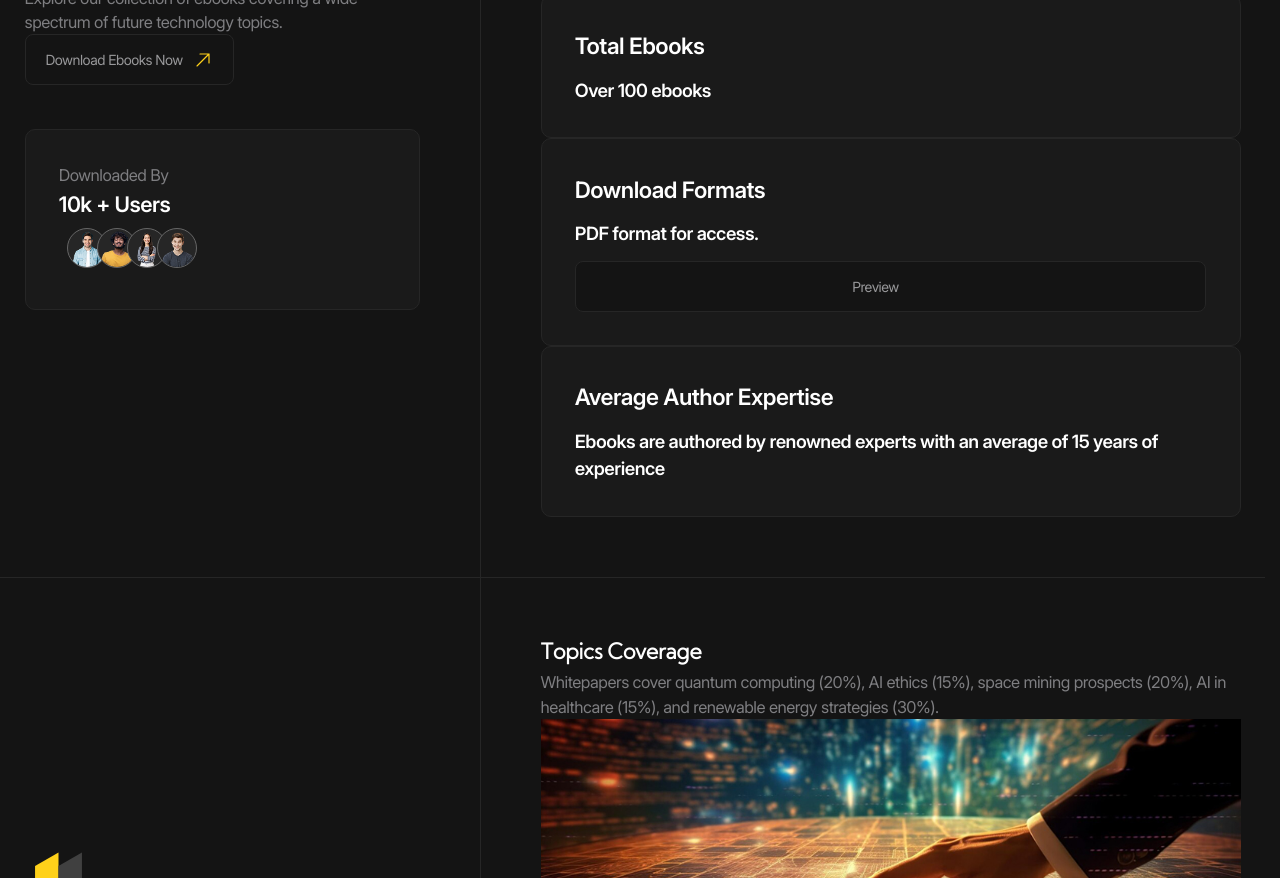
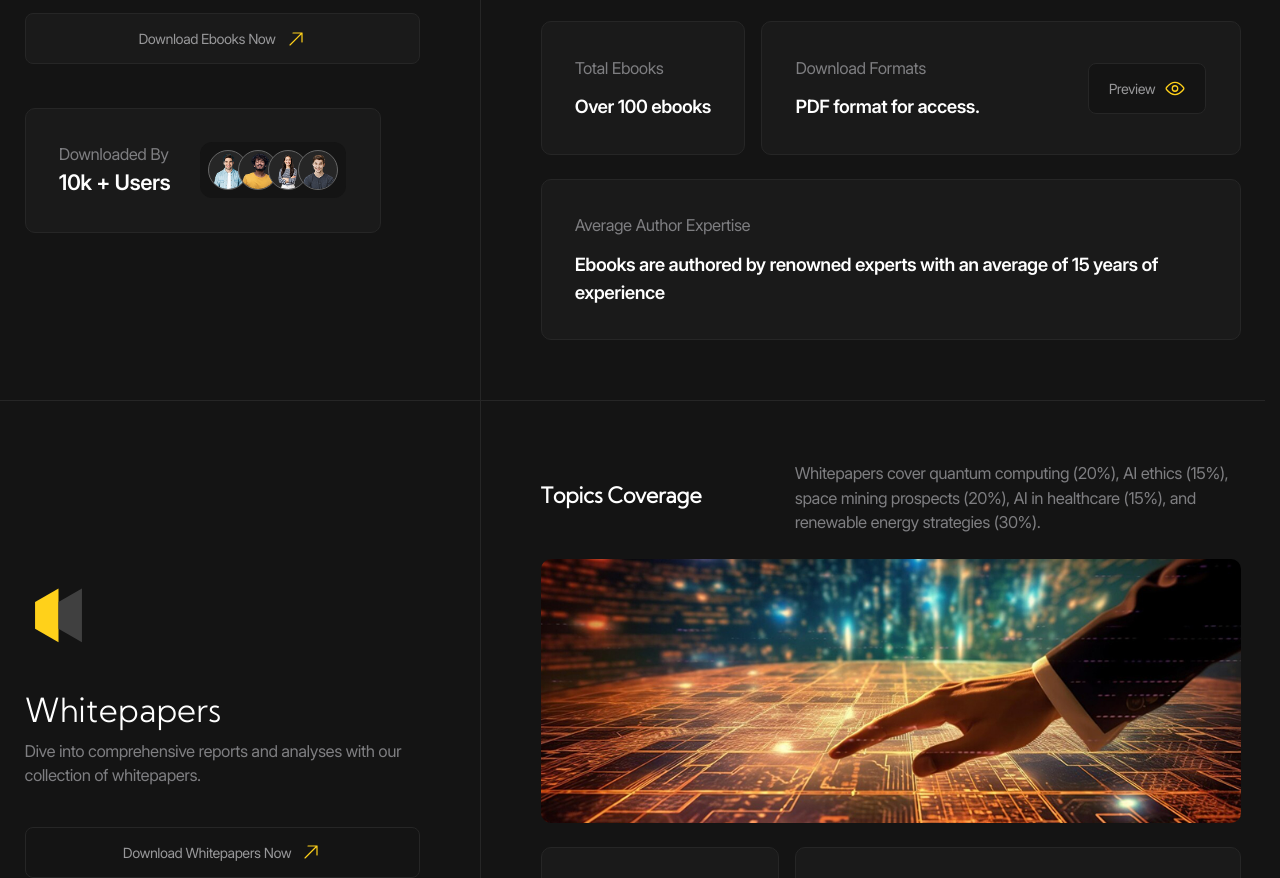
Before and after one commit to viktort1985/future-tech, a website with bundled scripts: page index.html in a window 1280 px wide. Shown: the part 726-1604 px from the top of the page. Built offline with nearby package versions, Linux system fonts and the light colour scheme.

Commit message:
section resources is complited

```diff
--- a/index.html
+++ b/index.html
@@ -760,7 +760,7 @@
                                         <p>Explore our collection of ebooks covering a wide spectrum of future technology topics.</p>
                                     </div>
                                 </div>
-                                <a href="" class="card__preview-link button button--dark-gray">
+                                <a href="" class="card__preview-link button button--dark-grey">
                                     <span class="icon icon--yellow-arrow">Download Ebooks Now</span>
                                 </a>
                             </div>
--- a/styles/blocks/_button.scss
+++ b/styles/blocks/_button.scss
@@ -1,7 +1,7 @@
 @use '../helpers' as *;
 
 .button {
-  display-inline: flex;
+  display: inline-flex;
   justify-content: center;
   padding: rem(18)  rem(24);
   font-size: rem(18);
@@ -31,4 +31,8 @@
     border-color: var(--color-accent);
     border-radius: rem(8);
   }
+
+  &--dark-grey {
+    background-color: var(--color-dark-10);
+  }
 }
--- a/styles/blocks/_card.scss
+++ b/styles/blocks/_card.scss
@@ -32,9 +32,13 @@
       border-bottom: var(--border);
     }
 
-    &__main {
+    &-main {
       display: grid;
       row-gap: fluid(50, 24);
+
+      @include tablet {
+        justify-content: start ;
+      }
     }
 
     &-icon {
@@ -47,7 +51,7 @@
     padding-right: 0;
 
     @include tablet {
-      padding: rem(30) rem(16);
+      padding: rem(30) 0;
     }
   }
 
@@ -62,6 +66,18 @@
         grid-template-columns: 1fr;
       }
     }
+
+    &--2-cols-alt {
+      gap: rem(30) rem(20);
+
+      @include laptop {
+        gap: rem(24) rem(16);
+      }
+
+      @include mobile-above {
+        grid-template-columns: auto 1fr;
+      }
+    }
   }
 
   &__cell {
@@ -69,5 +85,43 @@
     flex-direction: column;
     justify-content: start;
     row-gap: fluid(20, 4);
+
+    &:has(> *:only-child) {
+      justify-content: center;
+    }
+
+    &:has(.card__cell-link) {
+      display: grid;
+      grid-template-columns: 1fr auto;
+      grid-template-areas:
+        'other link'
+        'other link';
+      align-items: center;
+      column-gap: rem(20);
+    }
+
+    &--wide {
+      grid-column: -1 / 1;
+    }
+
+    &-image {
+      width: 100%;
+      height: fluid(332, 169);
+      object-fit: cover;
+      border-radius: rem(12);
+
+      @include laptop {
+        border-radius: rem(10);
+      }
+    }
+
+    &-subtitle {
+      font: inherit;
+      color: inherit;
+    }
+
+    &-link {
+      grid-area: link;
+    }
   }
 }
--- /dev/null
+++ b/styles/blocks/_download-info.scss
@@ -0,0 +1,23 @@
+@use '../helpers' as *;
+
+.download-info {
+  display: inline-grid;
+  grid-template-columns: 1fr auto;
+  align-items: center;
+  column-gap: rem(50);
+
+  @include laptop {
+    column-gap: rem(30);
+  }
+
+  &__team {
+    --personImageSize: #{rem(50)};
+    background-color: var(--color-dark);
+    border-radius: rem(12);
+
+    @include laptop {
+      --personImageSize: #{rem(40)};
+    }
+
+  }
+}
--- a/styles/blocks/_icon.scss
+++ b/styles/blocks/_icon.scss
@@ -21,9 +21,17 @@
     }
 
   }
-    &--yellow-arrow {
-      &::after{
-      background-image: url('../../icons/arrow-top-right_yellow.svg');
-      }
+  &--yellow-arrow {
+    &::after{
+    background-image: url('../../icons/arrow-top-right_yellow.svg');
     }
+  }
+
+  &--yellow-eye {
+    &::after{
+      background-image: url('../../icons/eye_yellow.svg');
+    }
+  }
+
+
 }
--- a/styles/main.scss
+++ b/styles/main.scss
@@ -26,6 +26,7 @@
  @use 'blocks/blog-actions';
  @use 'blocks/blog-card';
  @use 'blocks/tabs';
+ @use 'blocks/download-info';
 
 
  .header,
```
Also changed, not shown: icons/eye_yellow.svg (added), styles/main.css, 1 other file.
